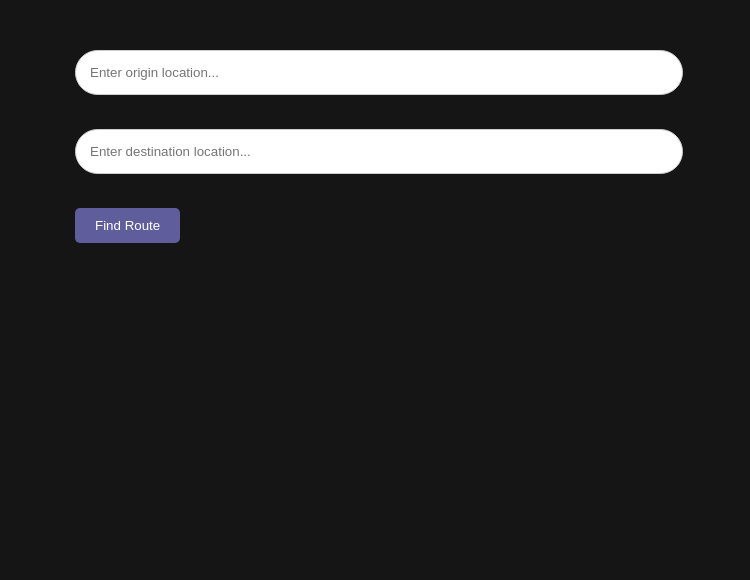
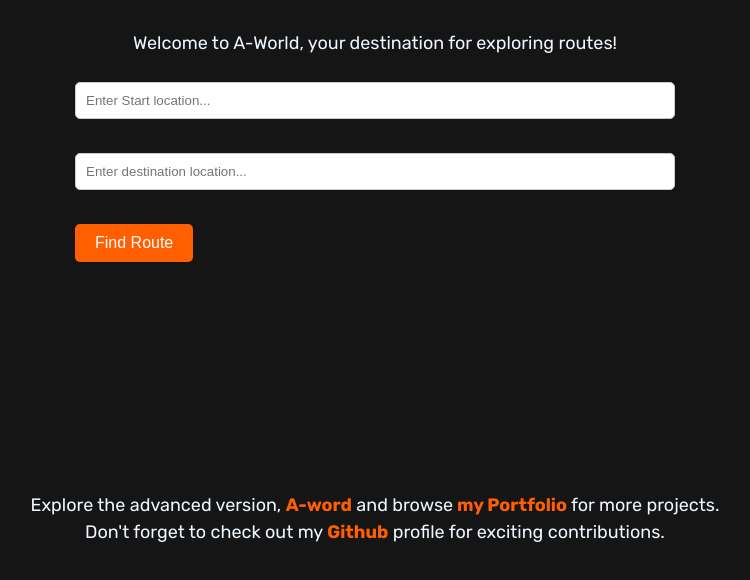
Before and after one commit to imharshag/AWS-DevOps-CICD, a plain HTML site: page index.html in a window 1280 px wide. Shown: the part 124-704 px from the top of the page, without its empty margins (265-1015 px from the left). Drawn offline with nearby package versions, Linux system fonts and the light colour scheme.

Commit message:
Add files via upload

```diff
--- a/index.html
+++ b/index.html
@@ -39,28 +39,48 @@
             font-size: 20px;
             color:#EEF7FF;
         }
+        p {
+            margin-top: 10px;
+            margin-bottom: 5px;
+            font-size: 18px;
+            line-height: 1.5;
+            text-align: center;
+        }
+        #Footer {
+            padding-top: 200px;
+            margin-bottom: 20px;
+            font-size: 18px;
+            line-height: 1.5;
+            text-align: center;
+        }
+        a {
+            color: #FF5F00;
+            text-decoration: none;
+            font-weight: bold;
+            transition: color 0.3s ease;
+        }
+        a:hover {
+            color: #FF9F66;
+        }
         input[type="text"] {
             width: calc(100% - 22px);
-            padding: 14px;
+            padding: 10px;
             margin-bottom: 15px;
             border: 1px solid #ccc;
-            border-radius: 25px;
+            border-radius: 5px;
         }
         input[type="submit"] {
             padding: 10px 20px;
             cursor: pointer;
-        background-color: #5F5D9C;
+            background-color: #FF5F00;
             color: #fff;
             border: none;
             border-radius: 5px;
-        display: inline-flex;
-        justify-content: center;
-        align-items: center;
+            font-size: 16px;
             transition: background-color 0.3s ease;
-
         }
         input[type="submit"]:hover {
-            background-color: #6196A6;
+            background-color: #FF9F66;
         }
         .ui-autocomplete {
             max-height: 200px;
@@ -81,13 +101,15 @@
 </head>
 <body>
     <h1>A-World</h1>
+    <p>Welcome to A-World, your destination for exploring routes!</p>
     <form id="routeForm" action="#" method="post" onsubmit="showRoute(); return false;">
-        <input type="text" name="origin" id="originInput" placeholder="Enter origin location...">
+        <input type="text" name="origin" id="originInput" placeholder="Enter Start location...">
         <br><br>
         <input type="text" name="destination" id="destinationInput" placeholder="Enter destination location...">
         <br><br>
         <input type="submit" value="Find Route">
     </form>
+    <p id="Footer">Explore the advanced version, <a href="#" target="_blank">A-word</a> and browse<a href="https://harsha-g.vercel.app/" target="_blank"> my Portfolio</a> for more projects.<br/> Don't forget to check out my <a href="https://github.com/imharshag" target="_blank">Github</a> profile for exciting contributions.</p>
 
     <!-- Google Maps API Script -->
     <script src="https://code.jquery.com/jquery-3.6.0.min.js"></script>
@@ -104,7 +126,26 @@
                     "Pune",
                     "Ahmedabad",
                     "Surat",
-                "Visakhapatnam"
+                    "Visakhapatnam",
+                    "Mysore",
+                    "Hubli",
+                    "Mangalore",
+                    "Belgaum",
+                    "Gulbarga",
+                    "Davangere",
+                    "Udupi",
+                    "Shimoga",
+                    "Tumkur",
+                    "Hassan",
+                    "Bidar",
+                    "Bellary",
+                    "Raichur",
+                    "Chitradurga",
+                    "Chikmagalur",
+                    "Bagalkot",
+                    "Hospet",
+                    "Ranebennur",
+                    "Sirsi"
             ];
             $("#originInput, #destinationInput").autocomplete({
                 source: availableCities
```
Lines whose indentation alone changed are shown as unchanged.
